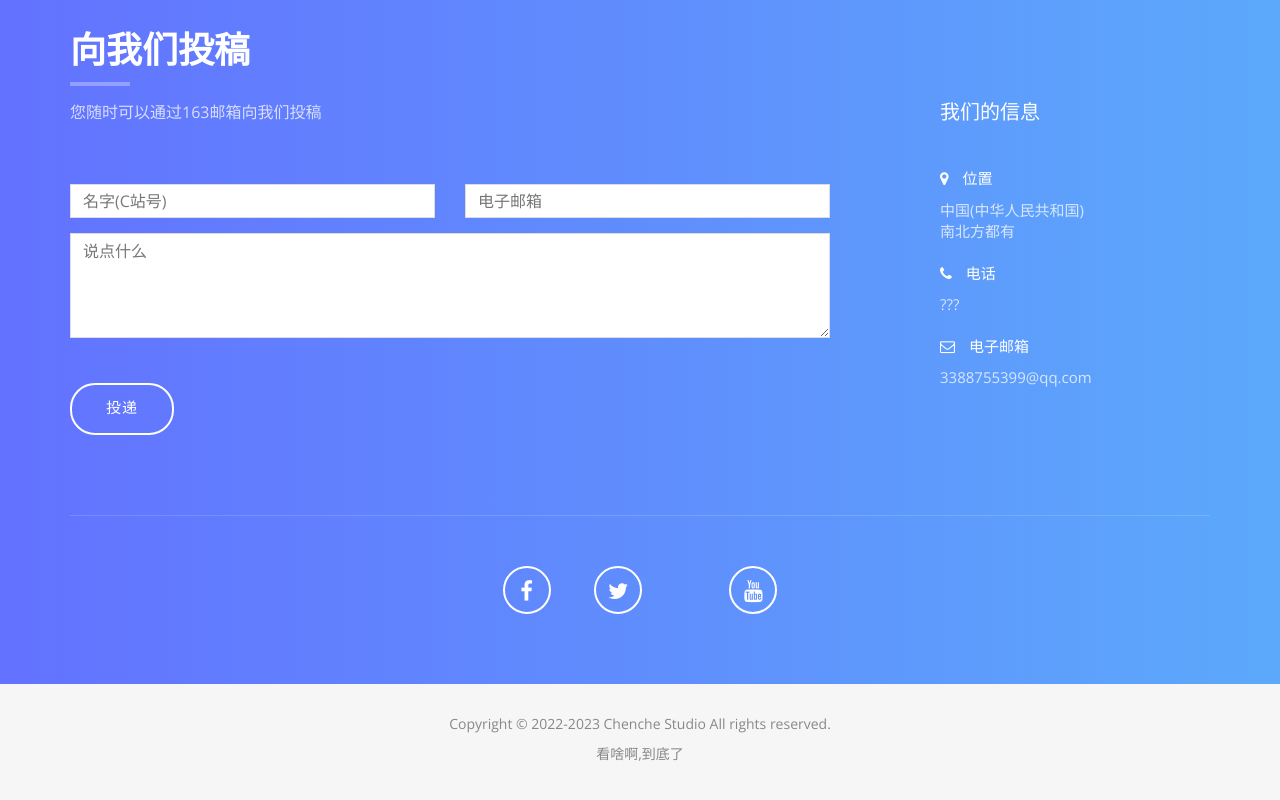
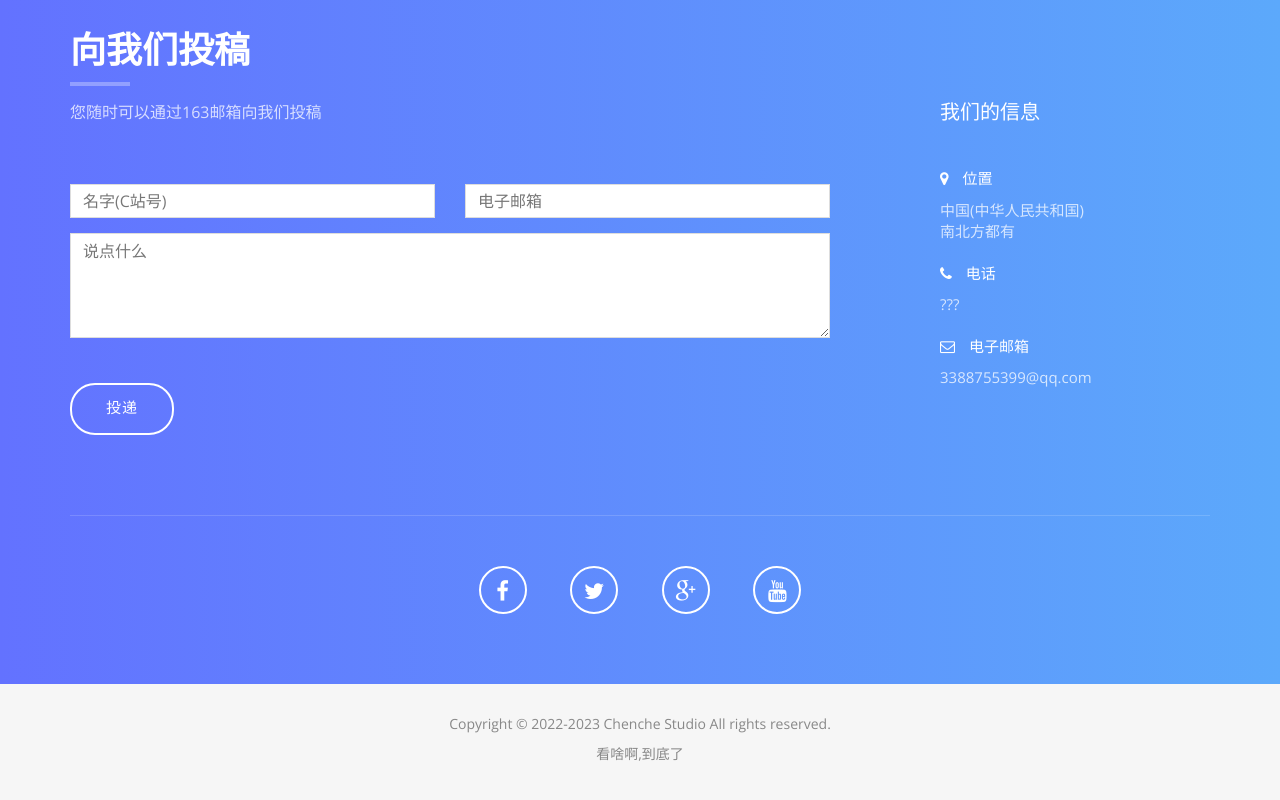
Before and after one commit to Xiaochengsweet233/Chenche-Studio-web, a plain HTML site: page index.html in a window 1280 px wide. Shown: the part 3822-4622 px from the top of the page. Drawn offline with nearby package versions, Linux system fonts and the light colour scheme.

Commit message:
Update index.html

```diff
--- a/index.html
+++ b/index.html
@@ -251,7 +251,7 @@
           <ul>
             <li><a href="#"><i class="fa fa-facebook"></i></a></li>
             <li><a href="#"><i class="fa fa-twitter"></i></a></li>
-            <li><a href="caidan.html"><i class="不要点我啊啊啊啊啊"></i></a></li>
+            <li><a href="#"><i class="fa fa-google-plus"></i></a></li>
             <li><a href="#"><i class="fa fa-youtube"></i></a></li>
           </ul>
         </div>
```
